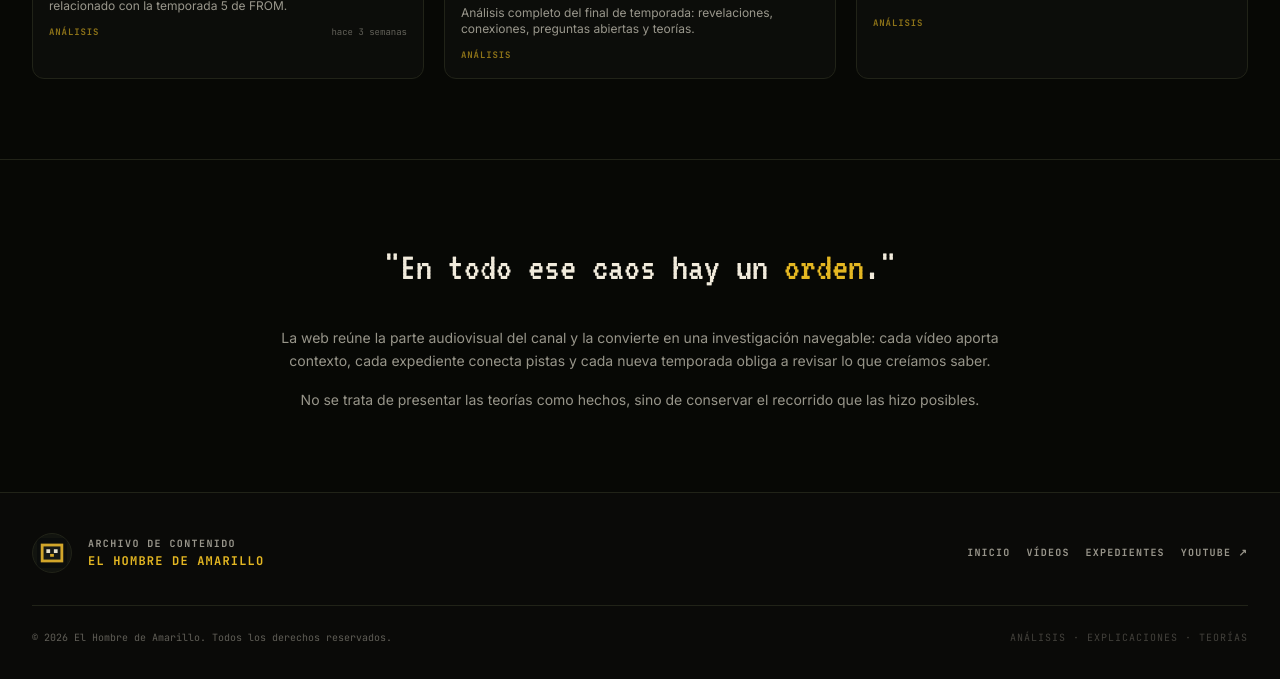
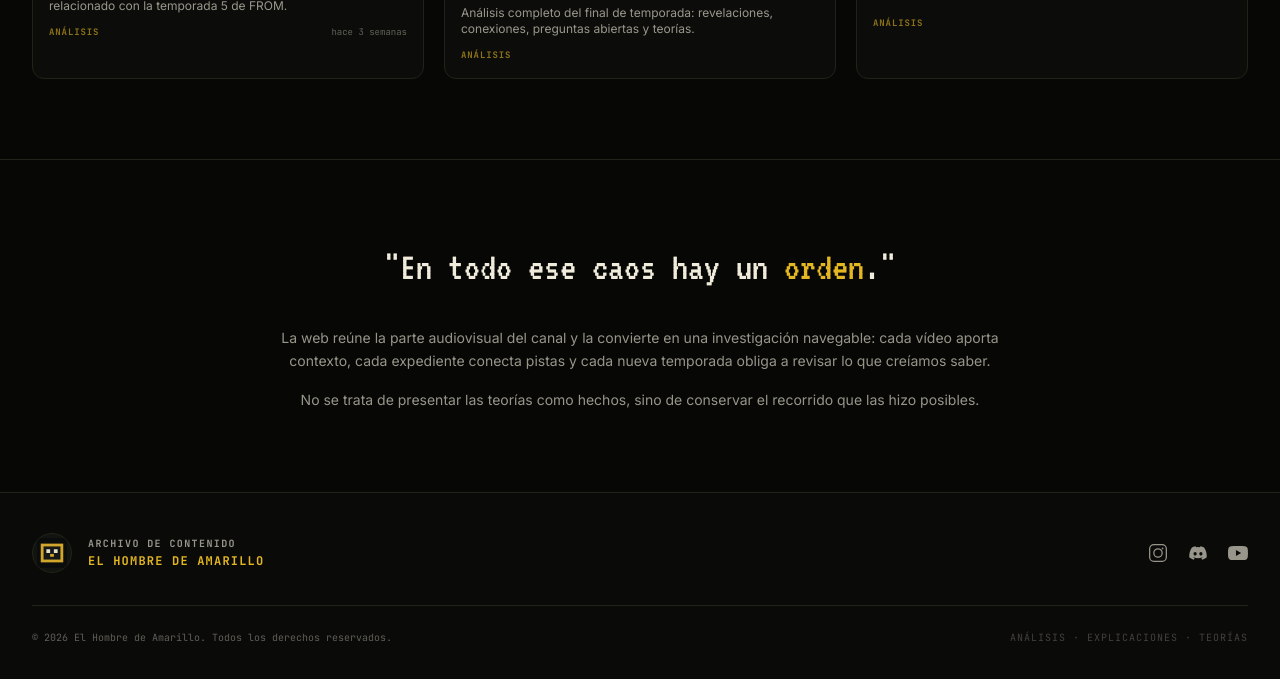
Before and after one commit to frodriguezmtnz/elhombredeamarillo, an Astro site: page / in a window 1280 px wide. Shown: the part 2025-2704 px from the top of the page. Built offline with nearby package versions, Linux system fonts and the light colour scheme; Astro itself is replaced by a stand-in of ours.

Commit message:
style: add Instagram, Discord & YouTube icons to footer

```diff
--- a/src/components/ui/Footer.astro
+++ b/src/components/ui/Footer.astro
@@ -23,24 +23,42 @@ const year = new Date().getFullYear();
         </div>
       </div>
 
-      <!-- Links -->
-      <nav class="flex flex-wrap gap-4" aria-label="Enlaces del canal">
-        <a href="/" class="text-[10px] font-bold tracking-[.12em] text-text-muted hover:text-yellow uppercase font-mono transition-colors">
-          Inicio
+      <!-- Social -->
+      <nav class="flex flex-wrap items-center gap-5" aria-label="Redes sociales">
+        <a
+          href="https://www.instagram.com/el_hombre_de_amarillo"
+          target="_blank"
+          rel="noopener noreferrer"
+          aria-label="Instagram"
+          class="text-text-muted hover:text-yellow transition-colors"
+        >
+          <svg viewBox="0 0 24 24" fill="none" stroke="currentColor" stroke-width="1.5" stroke-linecap="round" stroke-linejoin="round" class="w-5 h-5">
+            <rect x="2" y="2" width="20" height="20" rx="5" />
+            <circle cx="12" cy="12" r="5" />
+            <circle cx="17.5" cy="6.5" r="1" fill="currentColor" stroke="none" />
+          </svg>
         </a>
-        <a href="/videos" class="text-[10px] font-bold tracking-[.12em] text-text-muted hover:text-yellow uppercase font-mono transition-colors">
-          Vídeos
-        </a>
-        <a href="/expedientes" class="text-[10px] font-bold tracking-[.12em] text-text-muted hover:text-yellow uppercase font-mono transition-colors">
-          Expedientes
+        <a
+          href="https://discord.com/invite/Nq855qtNFX"
+          target="_blank"
+          rel="noopener noreferrer"
+          aria-label="Discord"
+          class="text-text-muted hover:text-yellow transition-colors"
+        >
+          <svg viewBox="0 0 24 24" fill="currentColor" class="w-5 h-5">
+            <path d="M19.27 5.33C17.94 4.71 16.5 4.26 15 4a.09.09 0 0 0-.07.03c-.18.33-.39.76-.53 1.09a16.09 16.09 0 0 0-4.8 0c-.14-.34-.36-.76-.54-1.09-.01-.02-.04-.03-.07-.03-1.5.26-2.93.71-4.27 1.33-.01 0-.02.01-.03.02-2.72 4.07-3.47 8.03-3.1 11.95 0 .02.01.04.03.05 1.8 1.32 3.53 2.12 5.24 2.65.03.01.06 0 .07-.02.4-.55.76-1.13 1.07-1.74.02-.04 0-.08-.04-.09-.57-.22-1.11-.48-1.64-.78-.04-.02-.04-.08-.01-.11.11-.08.22-.17.33-.25.02-.02.05-.02.07-.01 3.44 1.57 7.15 1.57 10.55 0 .02-.01.05-.01.07.01.11.09.22.17.33.26.04.03.04.09-.01.11-.52.31-1.07.56-1.64.78-.04.01-.05.06-.04.09.32.61.68 1.19 1.07 1.74.03.01.06.02.09.01 1.72-.53 3.45-1.33 5.25-2.65.02-.01.03-.03.03-.05.44-4.53-.73-8.46-3.1-11.95-.01-.01-.02-.02-.04-.02ZM8.52 14.91c-1.03 0-1.89-.95-1.89-2.12s.84-2.12 1.89-2.12c1.06 0 1.9.96 1.89 2.12 0 1.17-.84 2.12-1.89 2.12Zm6.97 0c-1.03 0-1.89-.95-1.89-2.12s.84-2.12 1.89-2.12c1.06 0 1.9.96 1.89 2.12 0 1.17-.83 2.12-1.89 2.12Z" />
+          </svg>
         </a>
         <a
           href="https://www.youtube.com/@koiboy_OG"
           target="_blank"
           rel="noopener noreferrer"
-          class="text-[10px] font-bold tracking-[.12em] text-text-muted hover:text-yellow uppercase font-mono transition-colors"
+          aria-label="YouTube"
+          class="text-text-muted hover:text-yellow transition-colors"
         >
-          YouTube ↗
+          <svg viewBox="0 0 24 24" fill="currentColor" class="w-5 h-5">
+            <path d="M23.498 6.186a3.016 3.016 0 0 0-2.122-2.136C19.505 3.545 12 3.545 12 3.545s-7.505 0-9.377.505A3.017 3.017 0 0 0 .502 6.186C0 8.07 0 12 0 12s0 3.93.502 5.814a3.016 3.016 0 0 0 2.122 2.136c1.871.505 9.376.505 9.376.505s7.505 0 9.377-.505a3.015 3.015 0 0 0 2.122-2.136C24 15.93 24 12 24 12s0-3.93-.502-5.814zM9.545 15.568V8.432L15.818 12l-6.273 3.568z" />
+          </svg>
         </a>
       </nav>
     </div>
```
